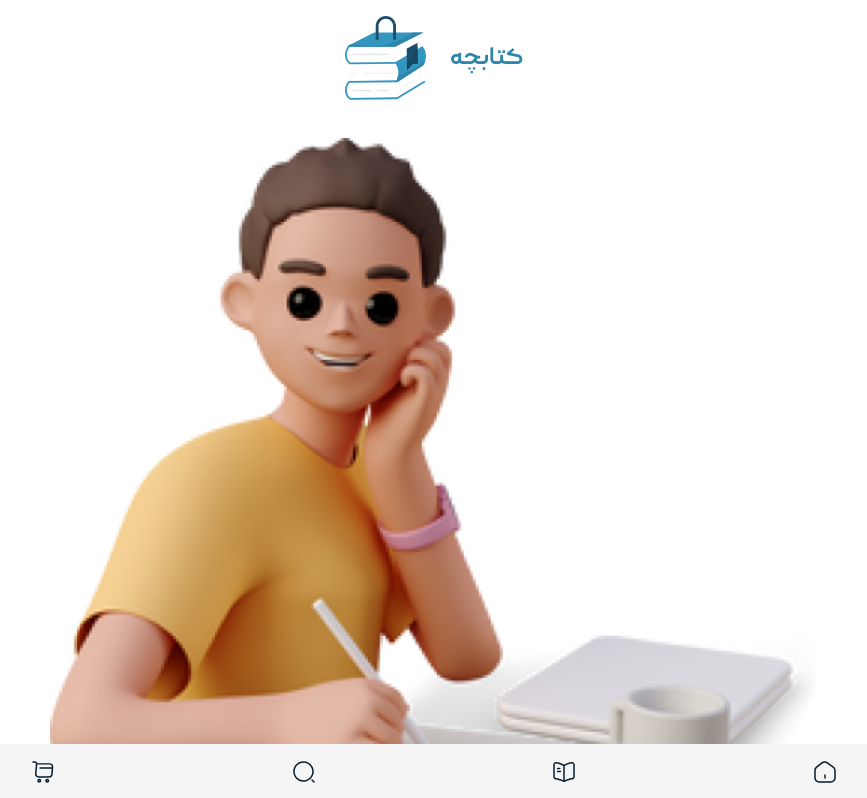
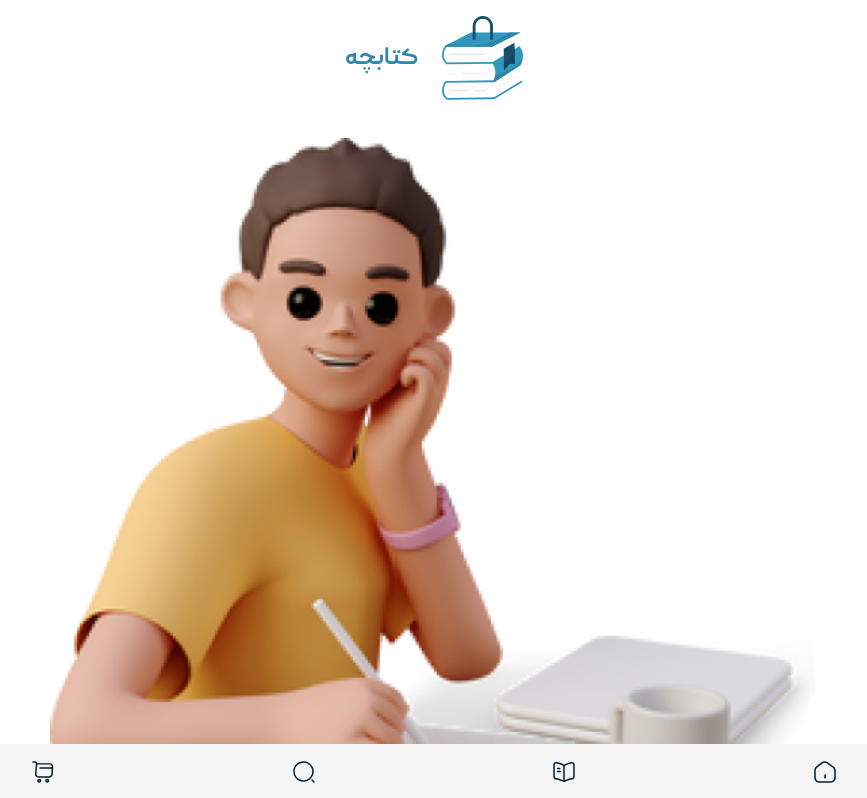
Before and after one commit to 1stMmD/ketabcheh, a React (Vite) app: page /sign-up in a window 1280 px wide. Shown: the top 798 px of the page, without its empty margins (206-1073 px from the left). Built offline with nearby package versions, Linux system fonts and the light colour scheme.

Commit message:
add : redirect to signup page

```diff
--- a/src/views/signup/index.tsx
+++ b/src/views/signup/index.tsx
@@ -1,9 +1,12 @@
+import { useNavigate } from "react-router"
 import Button from "../../components/common/button/button"
 import TextInput from "../../components/common/text-input/text-input"
 import { Email, Password, Phone, User } from "../../svg/icons"
 import { KetabchehLogo } from "../../svg/ketabcheh-logo"
 
 function Signup() {
+    const navigate = useNavigate()
+
     return (
         <div
         className="
@@ -24,6 +27,12 @@ function Signup() {
             mt-4
             ">
 
+                <KetabchehLogo
+                className="
+                w-[81px]
+                "
+                />
+
                 <p
                 className="
                 text-[31px]
@@ -33,12 +42,6 @@ function Signup() {
                 ">
                     کتابچه
                 </p>
-
-            <KetabchehLogo
-            className="
-            w-[81px]
-            "
-            />
 
             </div>
 
@@ -53,6 +56,7 @@ function Signup() {
             <form
             onSubmit={(e) => {
                 e.preventDefault()
+                navigate("/home")
             }}
             className="
             w-full
```
Lines whose indentation alone changed are shown as unchanged.
